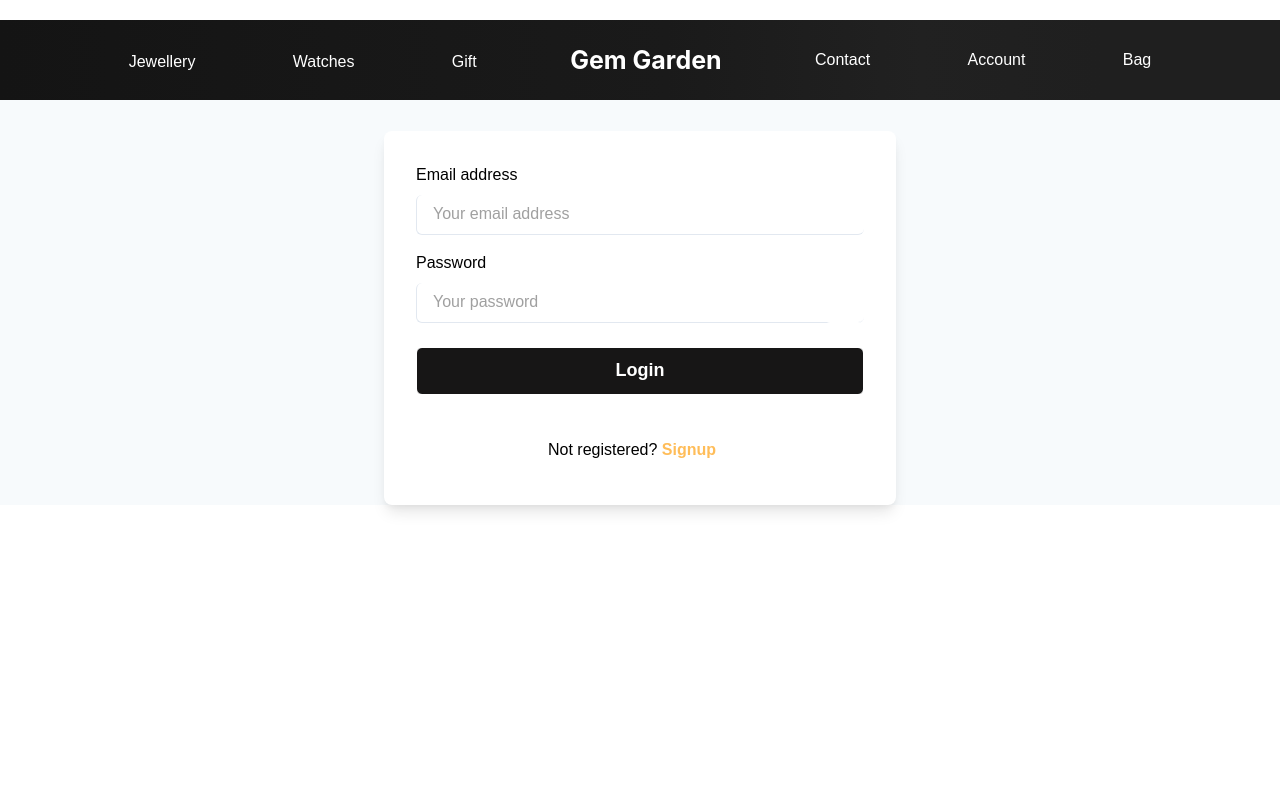
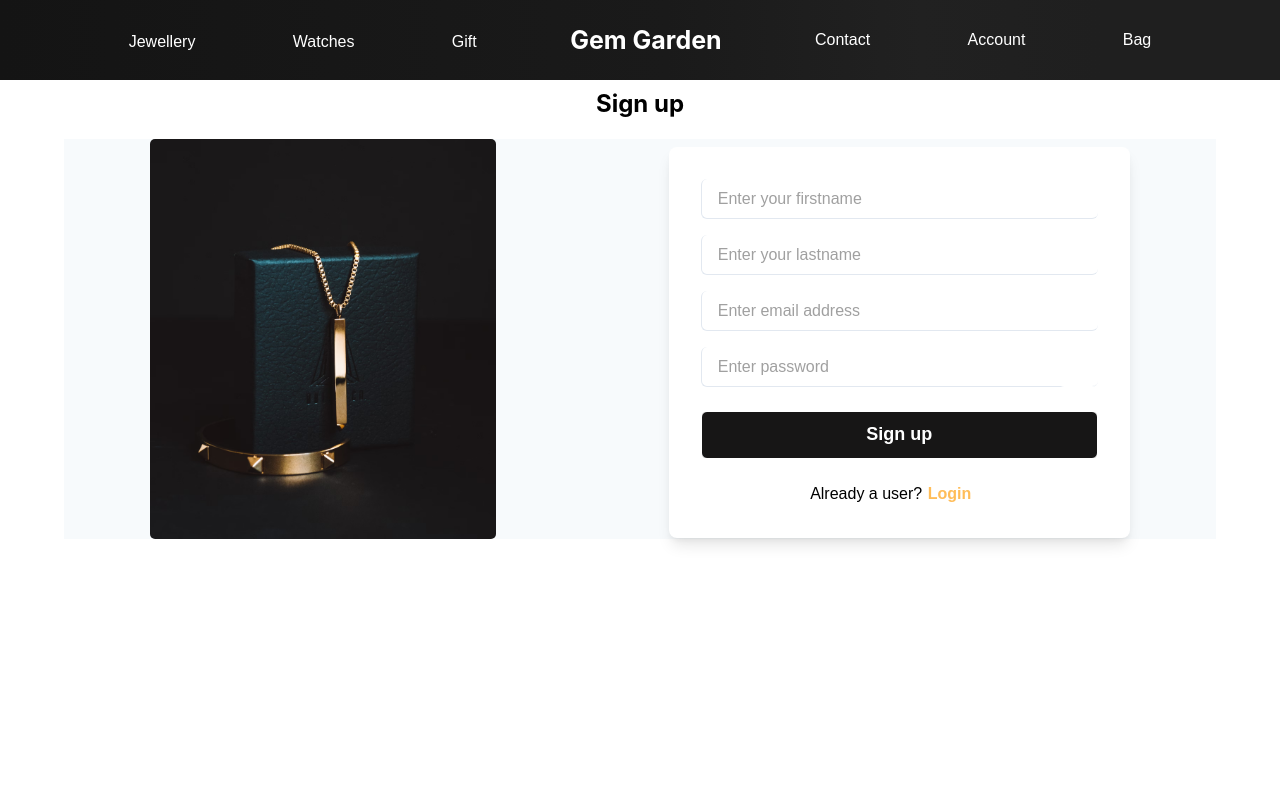
Before and after one commit to SourabhBurman/Gem-Garden, a React (Create React App) app: page /account in a window 1280 px wide. Shown: the top 800 px of the page. Built offline with nearby package versions, Linux system fonts and the light colour scheme.

Commit message:
newBranch

```diff
--- a/src/Components/Gifts.jsx
+++ b/src/Components/Gifts.jsx
@@ -86,7 +86,7 @@ export const Gifts = () => {
                   position: 'bottom-left',
                   title: 'GIFT SEND SUCCESSFULLY',
                   description: "We've send your gift.",
-                  duration: 5000,
+                  duration: 2000,
                   render: () => (
                     <Box color='white' p={3} bg='black'>
                      🎁 GIFT SENT SUCCESSFULLY
--- a/src/Pages/Account.jsx
+++ b/src/Pages/Account.jsx
@@ -1,8 +1,15 @@
-import React from 'react'
+import React, { useState } from 'react'
 import { Login } from './Login'
+import { SignUp } from './Signup';
+import { Box, Flex } from '@chakra-ui/react';
+
 
 export const Account = () => {
+
+  const [logsign,setLogsign] = useState(false);
   return (
-    <Login />
+  <div style={{paddingTop:"70px"}}>
+     <div> {logsign ? <Login setLogsign={setLogsign}/> : <SignUp  setLogsign={setLogsign}/>}</div>
+    </div>
   )
 }
--- a/src/Pages/Login.jsx
+++ b/src/Pages/Login.jsx
@@ -21,10 +21,11 @@ import {
 } from "@chakra-ui/react";
 // import { ArrowForwardIcon, ViewIcon, ViewOffIcon } from "@chakra-ui/icons";
 import { useDispatch, useSelector } from "react-redux";
+import image2 from "../Pics/photo-1617038260897-41a1f14a8ca0.avif"
 // import { login } from "../Redux/Authentication/action";
 // import { login } from '../Redux/Authentication/action'
 
-export const Login = () => {
+export const Login = ({setLogsign}) => {
   const navigate = useNavigate();
   const dispatch = useDispatch();
   const [showPassword, setShowPassword] = useState(false);
@@ -95,6 +96,11 @@ export const Login = () => {
           backgroundSize: "cover",
         }}
       >
+         <Stack align={"center"}>
+              <Heading color={"black"} fontSize={"2xl"} textAlign={"center"}>
+                  Login
+                </Heading>
+              </Stack>
         <form
           onSubmit={handleLogin}
           style={{
@@ -113,9 +119,10 @@ export const Login = () => {
               backgroundSize: "cover",
             }}
             align={"center"}
-            justify={"center"}
+            justify={"space-around"}
             bg={useColorModeValue("gray.50", "gray.800")}
           >
+             <Box w="30%" h="400px" borderRadius={"5px"} backgroundImage={image2} backgroundSize={"cover"} backgroundPosition={"center"}></Box>
             <Stack
               borderRadius={"none"}
               className="animate__animated animate__pulse"
@@ -128,11 +135,7 @@ export const Login = () => {
                 "2xl": "40%",
               }}
             >
-              <Stack align={"center"}>
-                <Heading color={"white"} fontSize={"4xl"} textAlign={"center"}>
-                  Login
-                </Heading>
-              </Stack>
+
               <Box
                 rounded={"lg"}
                 bg={useColorModeValue("white", "gray.700")}
@@ -220,13 +223,13 @@ export const Login = () => {
                   <Stack pt={6}>
                     <Text align={"center"}>
                       Not registered?{" "}
-                      <Link
-                        href="/signup"
+                      <Button  variant='link'
+                        onClick={()=> setLogsign(false)}
                         color={"rgb(255,189,89)"}
                         fontWeight={"600"}
                       >
-                        Signup
-                      </Link>
+                        Sign Up
+                      </Button>
                     </Text>
                     <Text align={"center"}>
                       <Link
--- a/src/Pages/PrivateRoute.jsx
+++ b/src/Pages/PrivateRoute.jsx
@@ -3,5 +3,5 @@ import { Navigate, Outlet } from 'react-router-dom'
 import { Account } from './Account'
 
 export const PrivateRoute = () => {
-  return (false? <Outlet /> : <Navigate to='/account' />)
+  return (true? <Outlet /> : <Navigate to='/account' />)
 }
--- a/src/Pages/Signup.jsx
+++ b/src/Pages/Signup.jsx
@@ -22,13 +22,15 @@ import { useDispatch, useSelector } from "react-redux";
 import { Dispatch } from "redux";
 // import { signup } from "../Redux/Authentication/action";
 import axios from "axios";
+import image1 from "../Pics/photo-1569397288884-4d43d6738fbd.avif"
 
-export const SignUp = () => {
+
+export const SignUp = ({setLogsign}) => {
   const navigate = useNavigate();
   const dispatch = useDispatch();
   const [showPassword, setShowPassword] = useState(false);
   const toast = useToast();
-  const { user, regMsg,isRegistered,errMsg } = useSelector((store) => store.authReducer);
+  // const { user, regMsg,isRegistered,errMsg } = useSelector((store) => store.authReducer);
   // const { errorMessage } = useSelector((store) => store.authReducer);
   const [formvalue, setFormvalue] = useState({
     firstname: "",
@@ -97,11 +99,17 @@ export const SignUp = () => {
       <Box
         position={"relative"}
         style={{
+          margin:"auto",
+          width:"90%",
+          // border:"solid green"
           // backgroundImage: `url(${blackbgEar})`,
           //  backgroundRepeat:"no-repeat",
-          backgroundSize: "cover",
+          // backgroundSize: "cover",
         }}
       >
+         <Heading color={"black"} fontSize={"2xl"} textAlign={"center"}>
+                  Sign up
+                </Heading>
         <form
           style={{
             // position:"absolute",
@@ -117,12 +125,14 @@ export const SignUp = () => {
             style={{
               // backgroundImage: `url(${blackbgEar})`,
               //  backgroundRepeat:"no-repeat",
-              backgroundSize: "cover",
             }}
             align={"center"}
-            justify={"center"}
+            justify={"space-around"}
             bg={useColorModeValue("gray.50", "gray.800")}
+            w={"100%"}
+            // border={"solid red"}
           >
+            <Box w="30%" h="400px" borderRadius={"5px"} backgroundImage={image1} backgroundSize={"cover"} backgroundPosition={"center"}></Box>
             <Stack
               borderRadius={"none"}
               className="animate__animated animate__pulse"
@@ -136,9 +146,7 @@ export const SignUp = () => {
               }}
             >
               <Stack align={"center"}>
-                <Heading color={"white"} fontSize={"4xl"} textAlign={"center"}>
-                  Sign up
-                </Heading>
+
               </Stack>
               <Box
                 rounded={"lg"}
@@ -149,12 +157,13 @@ export const SignUp = () => {
                 <Stack spacing={4}>
                   <Box>
                     <FormControl id="firstName">
-                      <FormLabel>FirstName</FormLabel>
+                      {/* <FormLabel>FirstName</FormLabel> */}
                       <Input
                         borderRight={"none"}
                         borderTop={"none"}
                         focusBorderColor="none"
                         placeholder={"Enter your firstname"}
+                        // h={"30px"}
                         // bg={useColorModeValue('blackAlpha.100', 'whiteAlpha.100')}
                         _placeholder={{ opacity: 1, color: "#a0a0a0" }}
                         _focus={{
@@ -175,12 +184,13 @@ export const SignUp = () => {
 
                   <Box>
                     <FormControl id="lastname">
-                      <FormLabel>LastName</FormLabel>
+                      {/* <FormLabel>LastName</FormLabel> */}
                       <Input
                         borderRight={"none"}
                         borderTop={"none"}
                         focusBorderColor="none"
                         placeholder={"Enter your lastname"}
+                        // h={"30px"}
                         // bg={useColorModeValue('blackAlpha.100', 'whiteAlpha.100')}
                         _placeholder={{ opacity: 1, color: "#a0a0a0" }}
                         _focus={{
@@ -199,12 +209,13 @@ export const SignUp = () => {
                     </FormControl>
                   </Box>
                   <FormControl id="email">
-                    <FormLabel>Email address</FormLabel>
+                    {/* <FormLabel>Email address</FormLabel> */}
                     <Input
                       borderRight={"none"}
                       borderTop={"none"}
                       focusBorderColor="none"
                       placeholder={"Enter email address"}
+                      // h={"30px"}
                       // bg={useColorModeValue('blackAlpha.100', 'whiteAlpha.100')}
                       _placeholder={{ opacity: 1, color: "#a0a0a0" }}
                       _focus={{
@@ -222,13 +233,14 @@ export const SignUp = () => {
                     />
                   </FormControl>
                   <FormControl id="password">
-                    <FormLabel>Password</FormLabel>
+                    {/* <FormLabel>Password</FormLabel> */}
                     <InputGroup>
                       <Input
                         borderRight={"none"}
                         borderTop={"none"}
                         focusBorderColor="none"
                         placeholder={"Enter password"}
+                        // h={"30px"}
                         // bg={useColorModeValue('blackAlpha.100', 'whiteAlpha.100')}
                         _placeholder={{ opacity: 1, color: "#a0a0a0" }}
                         _focus={{
@@ -279,16 +291,16 @@ export const SignUp = () => {
                       Sign up
                     </Button>
                   </Stack>
-                  <Stack pt={6}>
+                  <Stack pt={1}>
                     <Text align={"center"}>
                       Already a user?{" "}
-                      <Link
-                        href="/login"
+                      <Button  variant='link'
+                        onClick={()=> setLogsign(true)}
                         color={"rgb(255,189,89)"}
                         fontWeight={"600"}
                       >
                         Login
-                      </Link>
+                      </Button>
                     </Text>
                   </Stack>
                 </Stack>
--- a/src/Pages/contact.css
+++ b/src/Pages/contact.css
@@ -37,13 +37,13 @@
     margin-top: 20px;
   }
    input[type=text]{
-    color: white;
+    color: rgb(0, 0, 0);
   }
   input , textarea{
     background-color: #1a1d1f;
     border:1px solid white;
     border-radius: 5px;
-    color: white;
+    /* color: white; */
   }
   button{
     border:1px solid white;
--- a/src/style/bagpage.module.css
+++ b/src/style/bagpage.module.css
@@ -28,7 +28,7 @@ background-color: white;
 .paymentCard{
 /* border: 2px solid ;
  */
-margin-top: 10px;
+/* margin-top: 10px; */
 box-shadow: rgba(0, 0, 0, 0.24) 0px 3px 8px;
 padding: 10px;
 }
@@ -40,7 +40,9 @@ padding: 10px;
 .cardandPayment{
     /* border: 2px solid red; */
     width: 40% ;
-  margin: 10px;
+  /* margin: 10px; */
+  padding-top: 100px;
+  margin-bottom: 50px;
 }
 .cardgiftHeading{
     font-weight: bold;
```
Also changed, not shown: src/Pages/Product.jsx (+18 -9 lines), src/Pics/photo-1569397288884-4d43d6738fbd.avif (added), src/Pics/photo-1617038260897-41a1f14a8ca0.avif (added).
